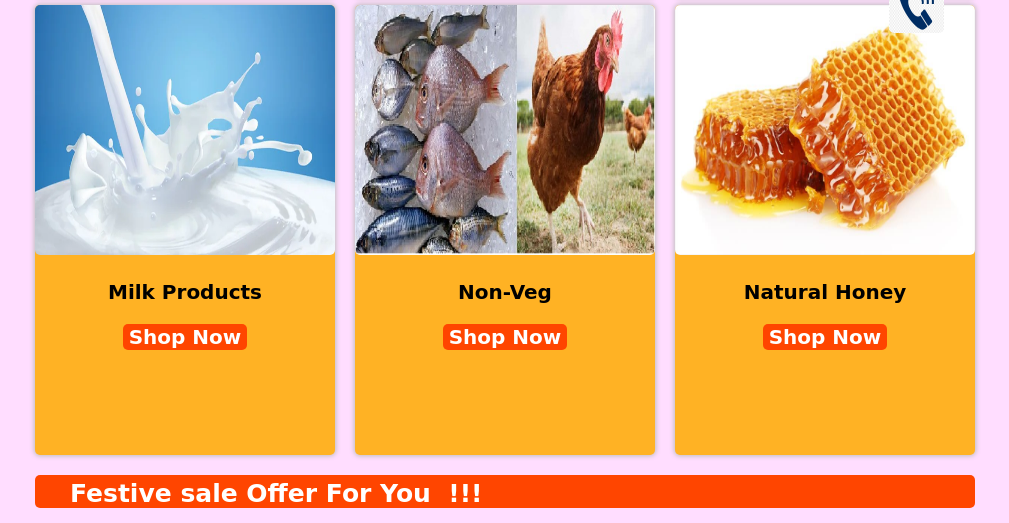
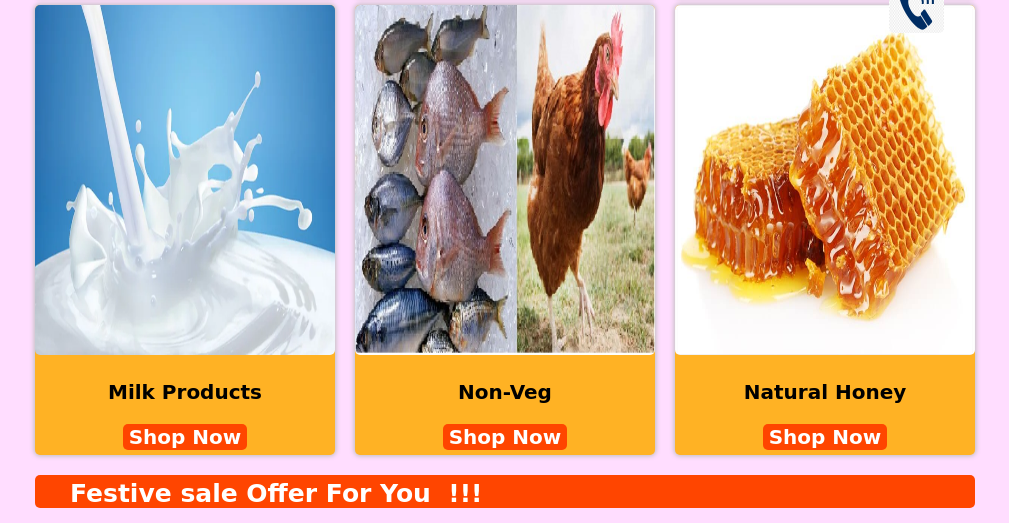
Before and after one commit to kirdantS/Web-Design-Project1, a plain HTML site: page product.html in a window 1280 px wide. Shown: the part 702-1225 px from the top of the page, without its empty margins (135-1144 px from the left). Drawn offline with Linux system fonts and the light colour scheme.

Commit message:
Update product.html

```diff
--- a/product.html
+++ b/product.html
@@ -85,31 +85,31 @@
 		</div>
 		<div class='grid_4 menu_item'>
 			<img src='asset/photos/vegetables.jpg'
-			width='300px' height='250px'/>
+			width='300px' height='350px'/>
 			<p>Vegetables</p>
 			<button >Shop Now</button>
 		</div>
 		<div class='grid_4 menu_item'>
 			<img src='asset/photos/fruits.jpg'
-			width='300px' height='250px'/>
+			width='300px' height='350px'/>
 			<p>Fruits</p>
 			<button >Shop Now</button>
 		</div>
 		<div class='grid_4 menu_item'>
 			<img src='asset/photos/milk.jpg'
-			width='300px' height='250px'/>
+			width='300px' height='350px'/>
 			<p>Milk Products</p>
 			<button >Shop Now</button>
 		</div>
 		<div class='grid_4 menu_item'>
 			<img src='asset/photos/fish.jpg'
-			width='300px' height='250px'/>
+			width='300px' height='350px'/>
 			<p>Non-Veg</p>
 			<button >Shop Now</button>
 		</div>
 		<div class='grid_4 menu_item'>
 			<img src='asset/photos/honey.jpg'
-			width='300px' height='250px'/>
+			width='300px' height='350px'/>
 			<p>Natural Honey</p>
 			<button >Shop Now</button>
 		</div>
```
